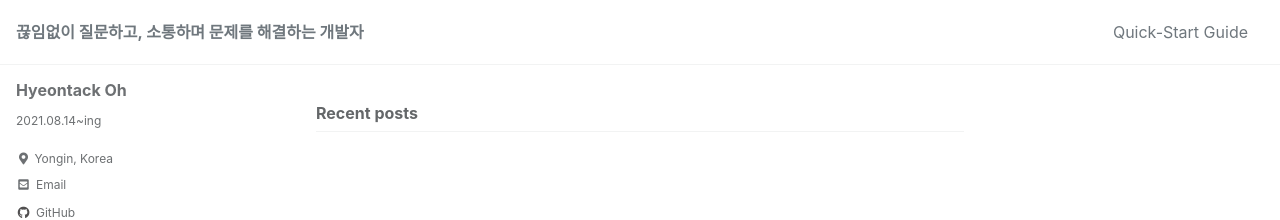
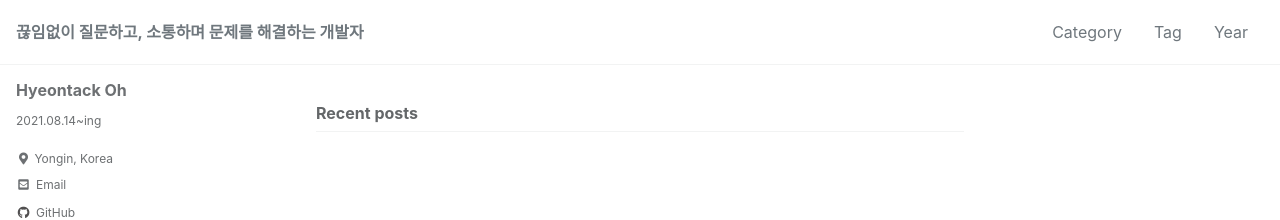
Before and after one commit to hyeontack5/hyeontack5.github.io, a Jekyll site: the page built from index.html, in a window 1280 px wide. Shown: the top 220 px of the page. Built offline with Jekyll 4.4.1, drawn with Linux system fonts in a browser that asks for light colours; cached includes are drawn as plain includes; the list of posts is cut into pages by our own code.

Commit message:
page URL 설정

```diff
--- a/_data/navigation.yml
+++ b/_data/navigation.yml
@@ -1,12 +1,19 @@
 # main links
 main:
-  - title: "Quick-Start Guide"
-    url: https://mmistakes.github.io/minimal-mistakes/docs/quick-start-guide/
+  # - title: "Quick-Start Guide"
+  #   url: https://mmistakes.github.io/minimal-mistakes/docs/quick-start-guide/
   # - title: "About"
-  #   url: https://mmistakes.github.io/minimal-mistakes/about/
+  #    url: https://mmistakes.github.io/minimal-mistakes/about/
   # - title: "Sample Posts"
   #   url: /year-archive/
   # - title: "Sample Collections"
   #   url: /collection-archive/
   # - title: "Sitemap"
   #   url: /sitemap/
+
+  - title: "Category"
+    url: "/categories/"
+  - title: "Tag"
+    url: /tags/
+  - title: "Year"
+    url: "/years/"
```
